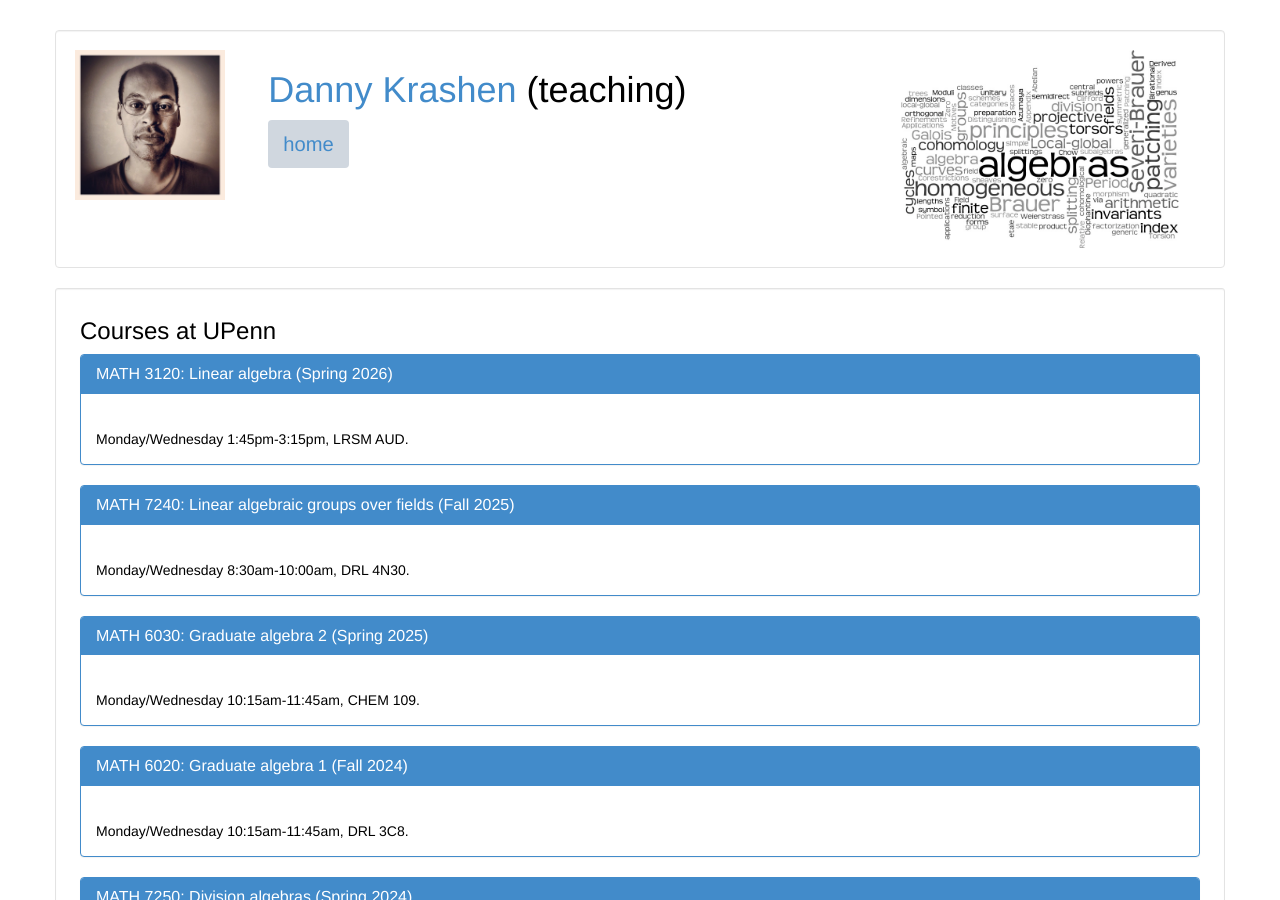
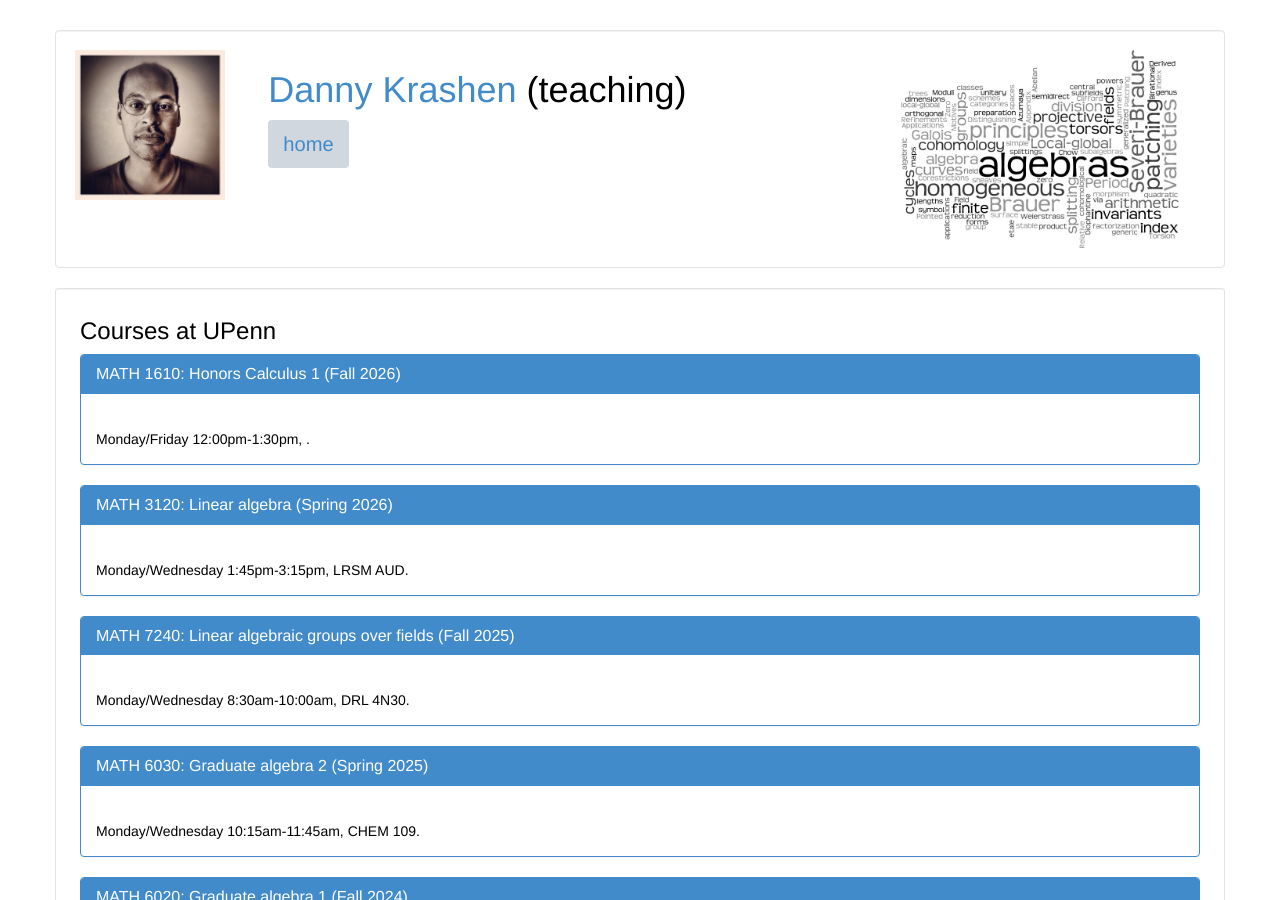
Before and after one commit to dkrashen/dkrashen.github.io, a Jekyll site: the page built from teaching.html, in a window 1280 px wide and 900 px high. Built offline with Jekyll 4.4.1, drawn with Linux system fonts in a browser that asks for light colours.

Commit message:
add honors calc

```diff
--- a/_data/courses-upenn.yml
+++ b/_data/courses-upenn.yml
@@ -1,4 +1,10 @@
 ---
+
+  - title: "MATH 1610: Honors Calculus 1"
+    url: "http://dkrashen.github.io/honors-calculus-1610/"
+    schedule: "Monday/Friday 12:00pm-1:30pm"
+    location: ""
+    semester: "Fall 2026"
 
   - title: "MATH 3120: Linear algebra"
     url: "http://dkrashen.github.io/lalg-spring26/"
```
